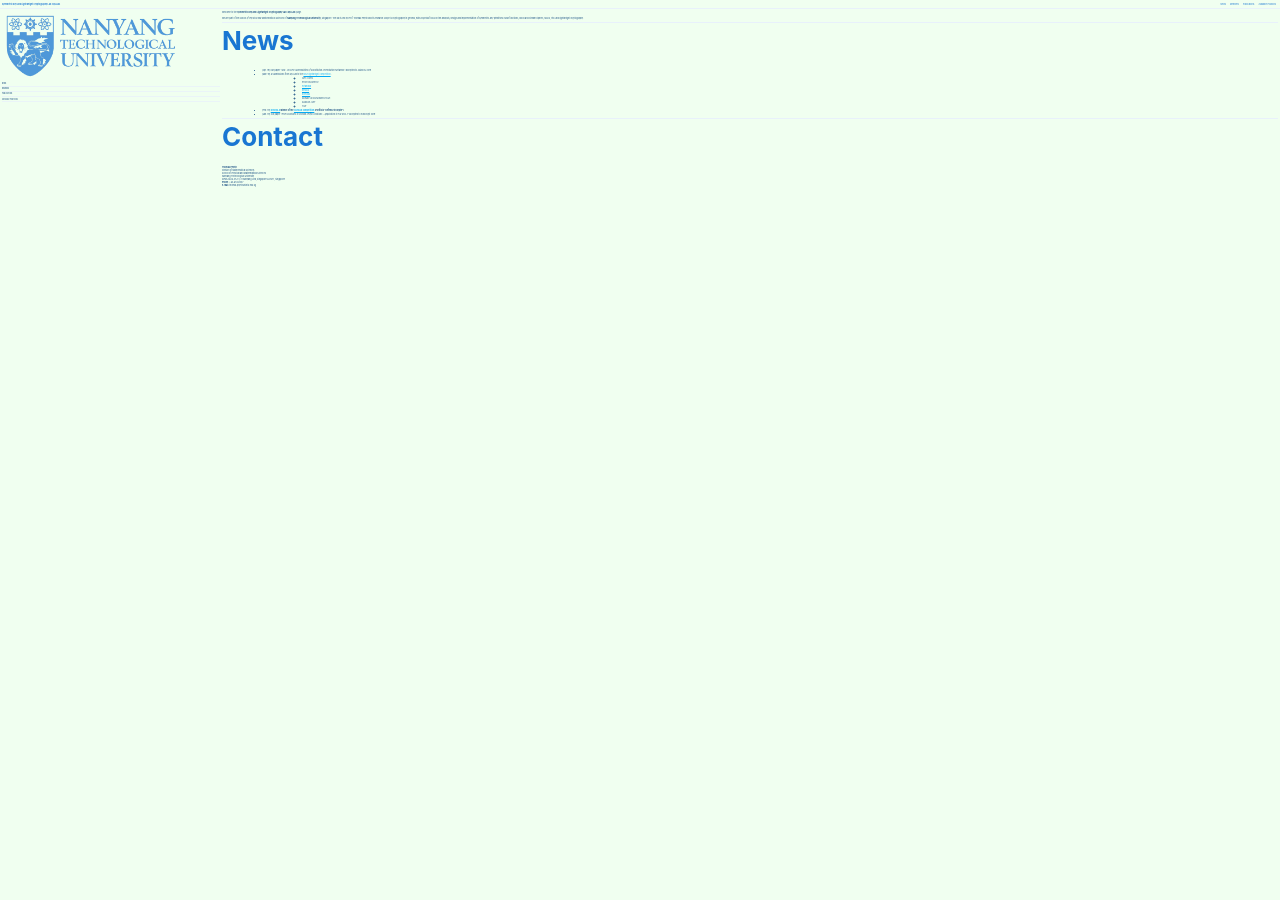
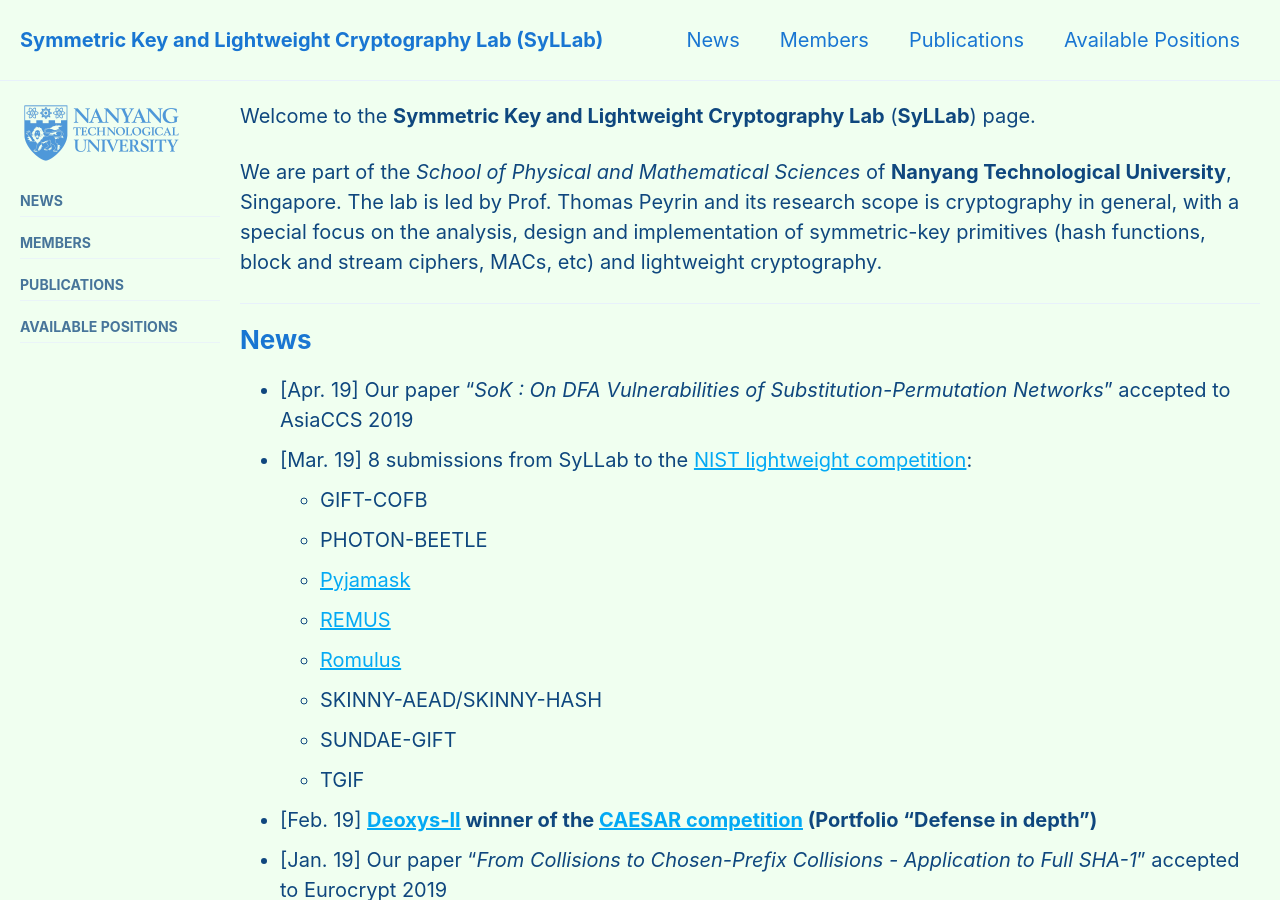
Before and after one commit to thomaspeyrin/web, a Jekyll site: the page built from index.md, in a window 1280 px wide and 900 px high. Built offline with Jekyll 4.4.1, drawn with Linux system fonts in a browser that asks for light colours; cached includes are drawn as plain includes; nearby versions of some CDN libraries.

Commit message:
Update _reset.scss

```diff
--- a/_sass/minimal-mistakes/_reset.scss
+++ b/_sass/minimal-mistakes/_reset.scss
@@ -8,18 +8,18 @@ html {
   /* apply a natural box layout model to all elements */
   box-sizing: border-box;
   background-color: $background-color;
-  font-size: 1.4px;
+  font-size: 14px;
 
   @include breakpoint($medium) {
-    font-size: 1.6px;
+    font-size: 16px;
   }
 
   @include breakpoint($large) {
-    font-size: 1.8px;
+    font-size: 18px;
   }
 
   @include breakpoint($x-large) {
-    font-size: 2.0px;
+    font-size: 20px;
   }
 
   -webkit-text-size-adjust: 100%;
```
